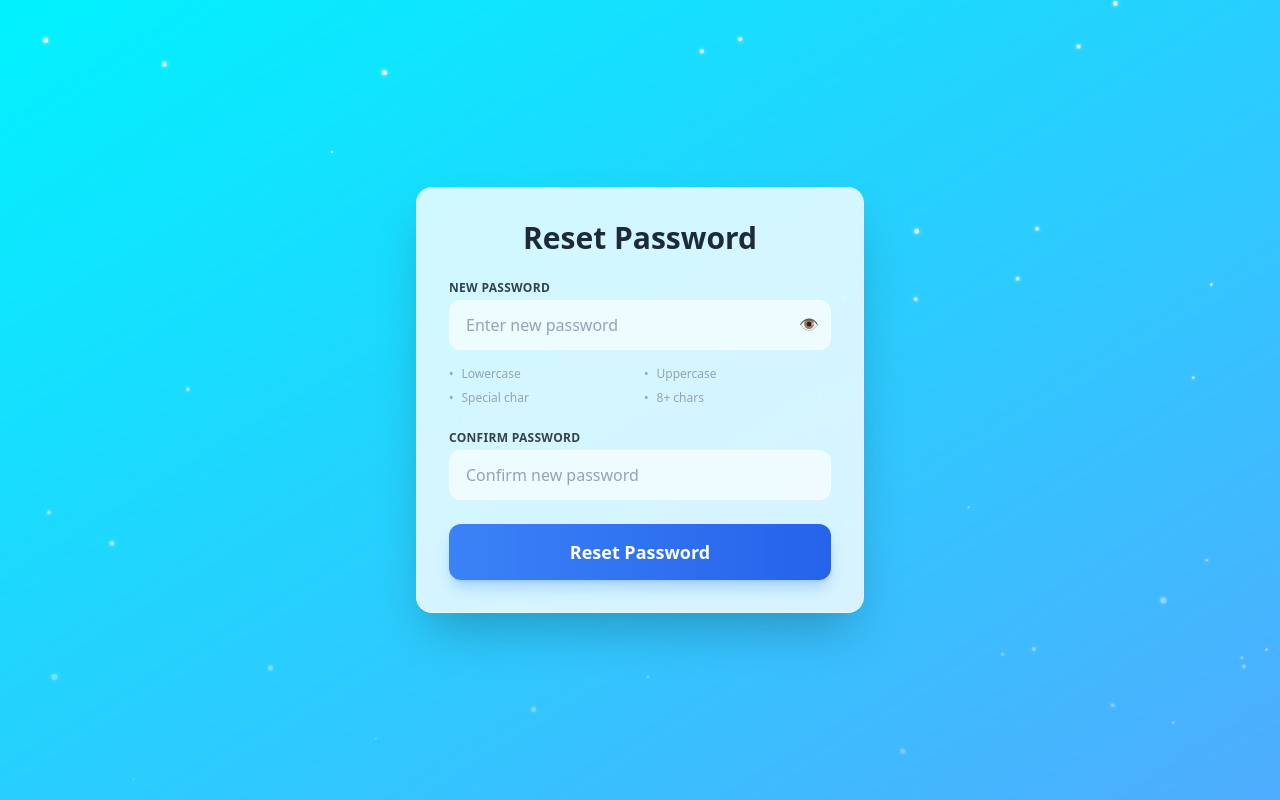
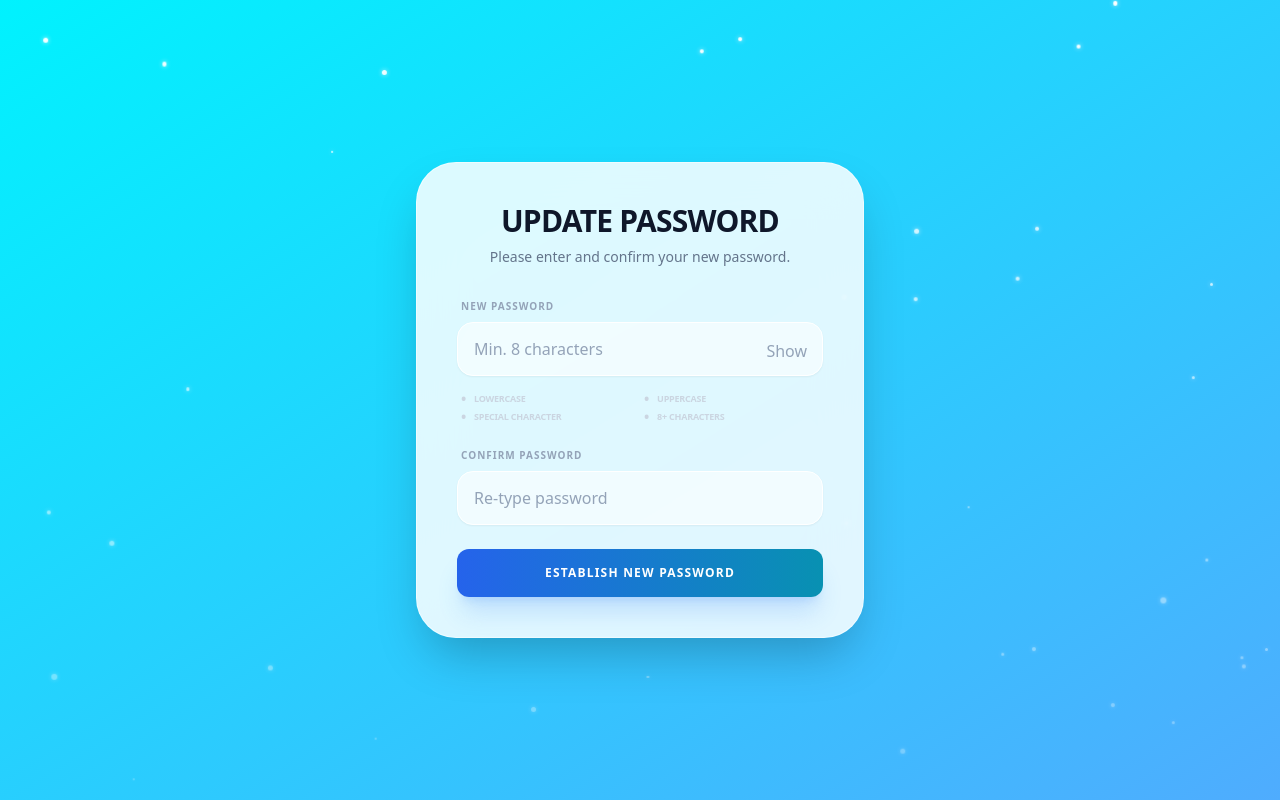
Before and after one commit to Mayorman07/micromart-web, a React (Vite) app: page /reset-password in a window 1280 px wide. Built offline with nearby package versions, Linux system fonts and the light colour scheme.

Commit message:
refactor: clean up password reset UI and standardize complexity validation labels

```diff
--- a/src/pages/Auth/ResetPassword.jsx
+++ b/src/pages/Auth/ResetPassword.jsx
@@ -1,9 +1,13 @@
-// src/pages/Auth/ResetPassword.jsx
 import { useState } from "react";
 import { useSearchParams, useNavigate } from "react-router-dom";
 import axios from "axios";
 import Snowfall from "../../components/Snowfall";
 
+/**
+ * ResetPassword Component
+ * Allows users to establish a new password using a verified token from their email.
+ * Interfaces with Spring Boot password-reset/reset endpoint.
+ */
 const ResetPassword = () => {
     const [searchParams] = useSearchParams();
     const navigate = useNavigate();
@@ -14,7 +18,7 @@ const ResetPassword = () => {
     const [message, setMessage] = useState("");
     const [showPassword, setShowPassword] = useState(false);
 
-    // Regex Validations
+    // Complexity Validations (Aligns with standard backend DTO validation)
     const validations = {
         hasLower: /[a-z]/.test(passwords.newPassword),
         hasUpper: /[A-Z]/.test(passwords.newPassword),
@@ -30,17 +34,22 @@ const ResetPassword = () => {
         }
     };
 
+    /**
+     * Submits the new password and token to the server.
+     */
     const handleSubmit = async (e) => {
         e.preventDefault();
 
-        if (!validations.hasLower || !validations.hasUpper || !validations.hasSpecial || !validations.hasLength) {
-            setMessage("Password does not meet complexity requirements.");
+        // Client-side guard for complexity
+        const isComplex = Object.values(validations).every(v => v === true);
+        if (!isComplex) {
+            setMessage("Password must meet all complexity requirements.");
             setStatus("error");
             return;
         }
 
         if (passwords.newPassword !== passwords.confirmPassword) {
-            setMessage("Passwords do not match!");
+            setMessage("Passwords do not match.");
             setStatus("error");
             return;
         }
@@ -55,95 +64,95 @@ const ResetPassword = () => {
             setStatus("success");
         } catch (error) {
             setStatus("error");
-            setMessage(error.response?.data?.message || "Link expired or invalid.");
+            setMessage(error.response?.data?.message || "Reset link is invalid or has expired.");
         }
     };
 
-    // ✅ Success State
+    // Success State View
     if (status === "success") {
         return (
             <div className="min-h-screen w-full flex items-center justify-center bg-gradient-to-br from-[#00f2fe] to-[#4facfe] relative overflow-hidden font-sans">
                 <Snowfall />
-                <div className="relative z-10 w-full max-w-md bg-white/80 backdrop-blur-xl p-8 rounded-2xl shadow-2xl border border-white/50 text-center mx-4">
-                    <div className="w-16 h-16 bg-green-100 rounded-full flex items-center justify-center mx-auto mb-6 shadow-sm">
-                        <span className="text-3xl">✅</span>
+                <div className="relative z-10 w-full max-w-md bg-white/90 backdrop-blur-xl p-10 rounded-3xl shadow-2xl border border-white/50 text-center mx-4">
+                    <div className="w-16 h-16 bg-green-50 rounded-full flex items-center justify-center mx-auto mb-6 border border-green-100">
+                        <span className="text-2xl">✓</span>
                     </div>
-                    <h2 className="text-2xl font-bold text-slate-800 mb-2">Password Reset!</h2>
-                    <p className="text-slate-500 mb-6">You can now login with your new password.</p>
+                    <h2 className="text-3xl font-black text-slate-900 mb-2 tracking-tight">Success!</h2>
+                    <p className="text-slate-500 mb-8 font-medium">Your password has been updated. You can now sign in with your new credentials.</p>
                     <button
                         onClick={() => navigate("/login")}
-                        className="w-full py-3 rounded-xl text-white font-bold bg-gradient-to-r from-blue-500 to-blue-600 hover:from-blue-600 hover:to-blue-700 shadow-lg shadow-blue-500/30 transition-all"
+                        className="w-full py-4 rounded-xl text-white font-bold bg-gradient-to-r from-blue-600 to-cyan-600 hover:from-blue-700 hover:to-cyan-700 shadow-xl shadow-blue-500/20 transition-all uppercase tracking-widest text-xs"
                     >
-                        Go to Login
+                        Return to Login
                     </button>
                 </div>
             </div>
         );
     }
 
-    // 📝 Reset Form State
     return (
         <div className="min-h-screen w-full flex items-center justify-center bg-gradient-to-br from-[#00f2fe] to-[#4facfe] relative overflow-hidden font-sans py-10">
             <Snowfall />
 
-            <div className="relative z-10 w-full max-w-md bg-white/80 backdrop-blur-xl p-8 rounded-2xl shadow-2xl border border-white/50 text-center mx-4">
-                <h2 className="text-3xl font-bold text-slate-800 mb-6">Reset Password</h2>
+            <div className="relative z-10 w-full max-w-md bg-white/85 backdrop-blur-xl p-10 rounded-[2.5rem] shadow-2xl border border-white/50 text-center mx-4">
+                <h2 className="text-3xl font-black text-slate-900 mb-2 tracking-tight uppercase">Update Password</h2>
+                <p className="text-slate-500 mb-8 text-sm font-medium">Please enter and confirm your new password.</p>
 
                 <form onSubmit={handleSubmit} className="flex flex-col gap-4 text-left">
 
-                    {/* New Password with Eye Icon */}
+                    {/* New Password Input */}
                     <div className="relative">
-                        <label className="block mb-1 text-slate-700 font-semibold text-xs uppercase tracking-wide">New Password</label>
+                        <label className="block mb-2 text-[10px] font-black text-slate-400 uppercase tracking-widest ml-1">New Password</label>
                         <input
                             name="newPassword"
                             type={showPassword ? "text" : "password"}
-                            placeholder="Enter new password"
+                            placeholder="Min. 8 characters"
                             onChange={handleChange}
                             required
-                            className="w-full px-4 py-3 rounded-xl bg-white/60 border border-white/40 focus:bg-white focus:ring-2 focus:ring-blue-500 focus:border-transparent outline-none transition-all text-slate-700 placeholder-slate-400 pr-10"
+                            className="w-full px-4 py-3.5 rounded-2xl bg-white/60 border border-white focus:bg-white focus:ring-4 focus:ring-blue-500/10 outline-none transition-all text-slate-800 placeholder-slate-400 pr-12 shadow-sm"
                         />
                          <button
                             type="button"
                             onClick={() => setShowPassword(!showPassword)}
-                            className="absolute right-3 top-8 text-slate-400 hover:text-slate-600 transition-colors"
+                            className="absolute right-4 top-10 text-slate-400 hover:text-blue-600 transition-colors"
                         >
-                            {showPassword ? "🙈" : "👁️"}
+                            {showPassword ? "Hide" : "Show"}
                         </button>
                     </div>
 
-                    {/* Dynamic Validation Checklist */}
-                    <div className="grid grid-cols-2 gap-2 mb-2">
+                    {/* Complexity Checklist */}
+                    <div className="grid grid-cols-2 gap-x-2 gap-y-1 px-1 mb-2">
                         <ValidationItem isValid={validations.hasLower} text="Lowercase" />
                         <ValidationItem isValid={validations.hasUpper} text="Uppercase" />
-                        <ValidationItem isValid={validations.hasSpecial} text="Special char" />
-                        <ValidationItem isValid={validations.hasLength} text="8+ chars" />
+                        <ValidationItem isValid={validations.hasSpecial} text="Special Character" />
+                        <ValidationItem isValid={validations.hasLength} text="8+ Characters" />
                     </div>
 
-                    {/* Confirm Password */}
+                    {/* Confirm Password Input */}
                     <div>
-                        <label className="block mb-1 text-slate-700 font-semibold text-xs uppercase tracking-wide">Confirm Password</label>
+                        <label className="block mb-2 text-[10px] font-black text-slate-400 uppercase tracking-widest ml-1">Confirm Password</label>
                         <input
                             name="confirmPassword"
                             type="password"
-                            placeholder="Confirm new password"
+                            placeholder="Re-type password"
                             onChange={handleChange}
                             required
-                            className="w-full px-4 py-3 rounded-xl bg-white/60 border border-white/40 focus:bg-white focus:ring-2 focus:ring-blue-500 focus:border-transparent outline-none transition-all text-slate-700 placeholder-slate-400"
+                            className="w-full px-4 py-3.5 rounded-2xl bg-white/60 border border-white focus:bg-white focus:ring-4 focus:ring-blue-500/10 outline-none transition-all text-slate-800 placeholder-slate-400 shadow-sm"
                         />
                     </div>
 
                     {status === "error" && (
-                        <div className="p-3 rounded-lg bg-red-50 border border-red-100 text-red-600 text-sm font-medium text-center">
-                            ⚠️ {message}
+                        <div className="p-3 rounded-xl bg-red-50 border border-red-100 text-red-600 text-[11px] font-bold text-center uppercase tracking-tighter">
+                            {message}
                         </div>
                     )}
 
                     <button
                         type="submit"
                         disabled={status === "loading"}
-                        className="w-full py-3.5 rounded-xl text-white font-bold text-lg bg-gradient-to-r from-blue-500 to-blue-600 hover:from-blue-600 hover:to-blue-700 shadow-lg shadow-blue-500/30 transition-all transform hover:-translate-y-0.5 mt-2"
+                        className="w-full py-4 rounded-xl text-white font-black text-xs uppercase tracking-widest bg-gradient-to-r from-blue-600 to-cyan-600 hover:from-blue-700 hover:to-cyan-700 shadow-xl shadow-blue-500/20 transition-all transform hover:-translate-y-0.5 mt-2"
                     >
-                        {status === "loading" ? "Resetting..." : "Reset Password"}
+                        {status === "loading" ? "Updating..." : "Establish New Password"}
                     </button>
                 </form>
             </div>
@@ -151,10 +160,12 @@ const ResetPassword = () => {
     );
 };
 
-// Helper Component for checklist (Tailwind version)
+/**
+ * ValidationItem Helper
+ */
 const ValidationItem = ({ isValid, text }) => (
-    <div className={`flex items-center gap-2 text-xs font-medium transition-colors duration-300 ${isValid ? "text-green-600" : "text-slate-400"}`}>
-        <span>{isValid ? "✓" : "•"}</span>
+    <div className={`flex items-center gap-2 text-[9px] font-black uppercase tracking-tight transition-colors duration-300 ${isValid ? "text-emerald-600" : "text-slate-300"}`}>
+        <span className="text-[14px] leading-none">{isValid ? "✓" : "•"}</span>
         {text}
     </div>
 );
```
